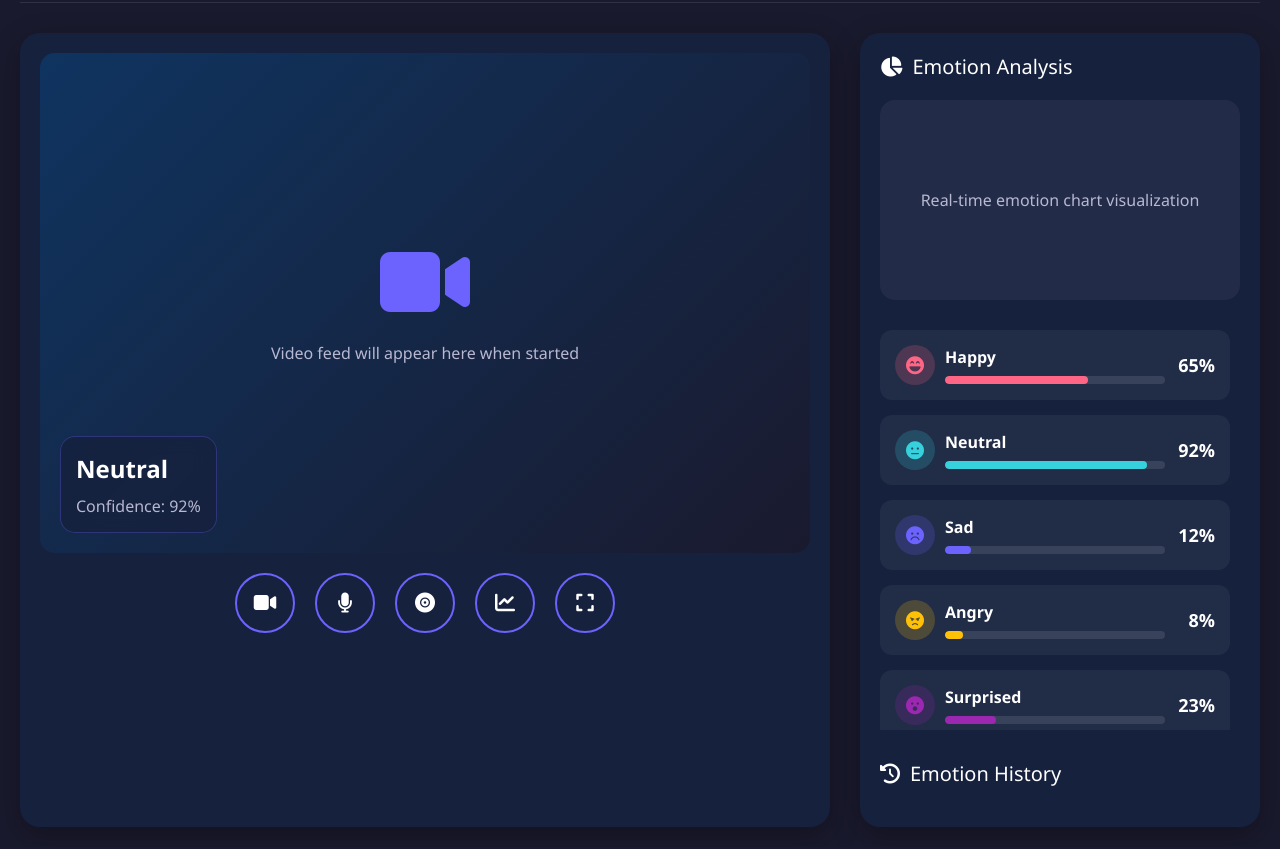
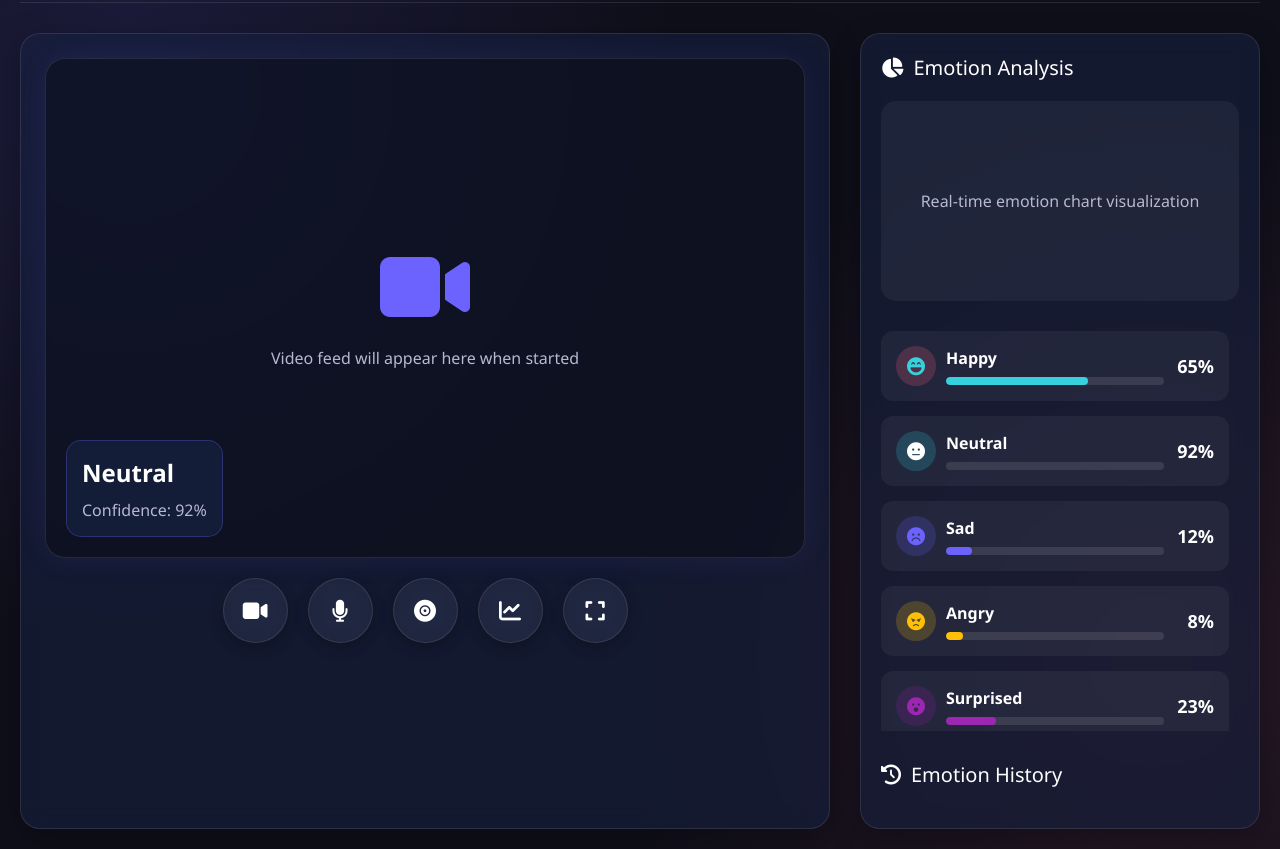
Before and after one commit to Muskzw/EmoDetect, a plain HTML site: page frontend/index.html in a window 1280 px wide. Shown: the part 100-949 px from the top of the page. Drawn offline with nearby package versions, Linux system fonts and the light colour scheme; a script that the page names is missing.

Commit message:
feat: Implement initial EmoDetect frontend UI with real-time emotion analysis and video feed.

```diff
--- a/frontend/index.html
+++ b/frontend/index.html
@@ -11,13 +11,15 @@
     <style>
         :root {
             --primary: #6C63FF;
-            --secondary: #4A44C6;
-            --accent: #FF6584;
-            --success: #36D1DC;
-            --background: #1A1A2E;
-            --card-bg: #16213E;
+            --primary-glow: rgba(108, 99, 255, 0.5);
+            --secondary: #FF6584;
+            --accent: #36D1DC;
+            --background: #0f0f1a;
+            --card-bg: rgba(22, 33, 62, 0.6);
+            --glass-border: rgba(255, 255, 255, 0.1);
             --text: #FFFFFF;
             --text-secondary: #B8B8D1;
+            --font-main: 'Segoe UI', Roboto, Helvetica, Arial, sans-serif;
         }
 
         * {
@@ -29,9 +31,13 @@
 
         body {
             background-color: var(--background);
+            background-image:
+                radial-gradient(circle at 10% 20%, rgba(108, 99, 255, 0.15) 0%, transparent 40%),
+                radial-gradient(circle at 90% 80%, rgba(255, 101, 132, 0.1) 0%, transparent 40%);
             color: var(--text);
             min-height: 100vh;
             overflow-x: hidden;
+            font-family: var(--font-main);
         }
 
         body.compact-mode header {
@@ -114,23 +120,30 @@
             gap: 30px;
         }
 
-        .video-section {
+        .video-section,
+        .stats-section,
+        .analytics-card {
             background-color: var(--card-bg);
             border-radius: 20px;
-            padding: 20px;
-            box-shadow: 0 10px 30px rgba(0, 0, 0, 0.3);
+            padding: 24px;
+            box-shadow: 0 8px 32px 0 rgba(0, 0, 0, 0.3);
+            backdrop-filter: blur(12px);
+            -webkit-backdrop-filter: blur(12px);
+            border: 1px solid var(--glass-border);
         }
 
         .video-container {
             position: relative;
             width: 100%;
             height: 500px;
-            border-radius: 15px;
+            border-radius: 20px;
             overflow: hidden;
-            background: linear-gradient(135deg, #0F3460, #1A1A2E);
+            background: rgba(0, 0, 0, 0.3);
             display: flex;
             justify-content: center;
             align-items: center;
+            border: 1px solid var(--glass-border);
+            box-shadow: 0 0 30px rgba(108, 99, 255, 0.1);
         }
 
         .video-container.fullscreen {
@@ -244,41 +257,34 @@
         }
 
         .control-btn {
-            width: 60px;
-            height: 60px;
+            width: 65px;
+            height: 65px;
             border-radius: 50%;
             display: flex;
             justify-content: center;
             align-items: center;
-            background: var(--card-bg);
-            border: 2px solid var(--primary);
+            background: rgba(255, 255, 255, 0.05);
+            border: 1px solid var(--glass-border);
             color: var(--text);
-            font-size: 20px;
+            font-size: 22px;
             cursor: pointer;
-            transition: all 0.3s ease;
+            transition: all 0.3s cubic-bezier(0.175, 0.885, 0.32, 1.275);
+            backdrop-filter: blur(10px);
+            box-shadow: 0 4px 15px rgba(0, 0, 0, 0.2);
+        }
+
+        .control-btn:hover {
+            transform: translateY(-5px) scale(1.05);
+            background: rgba(255, 255, 255, 0.1);
+            border-color: var(--primary);
+            box-shadow: 0 10px 25px rgba(108, 99, 255, 0.3);
         }
 
         .control-btn.active {
             background: var(--primary);
+            border-color: var(--primary);
             color: white;
-            box-shadow: 0 0 20px rgba(108, 99, 255, 0.5);
-        }
-
-        .control-btn.recording {
-            background: rgba(244, 67, 54, 0.2);
-            border-color: #F44336;
-            color: #F44336;
-            animation: pulse 1.5s infinite;
-        }
-
-        .control-btn.muted {
-            background: rgba(244, 67, 54, 0.2);
-            border-color: #F44336;
-            color: #F44336;
-        }
-
-        .control-btn:hover {
-            transform: scale(1.1);
+            box-shadow: 0 0 30px var(--primary-glow);
         }
 
         .stats-section {
```
